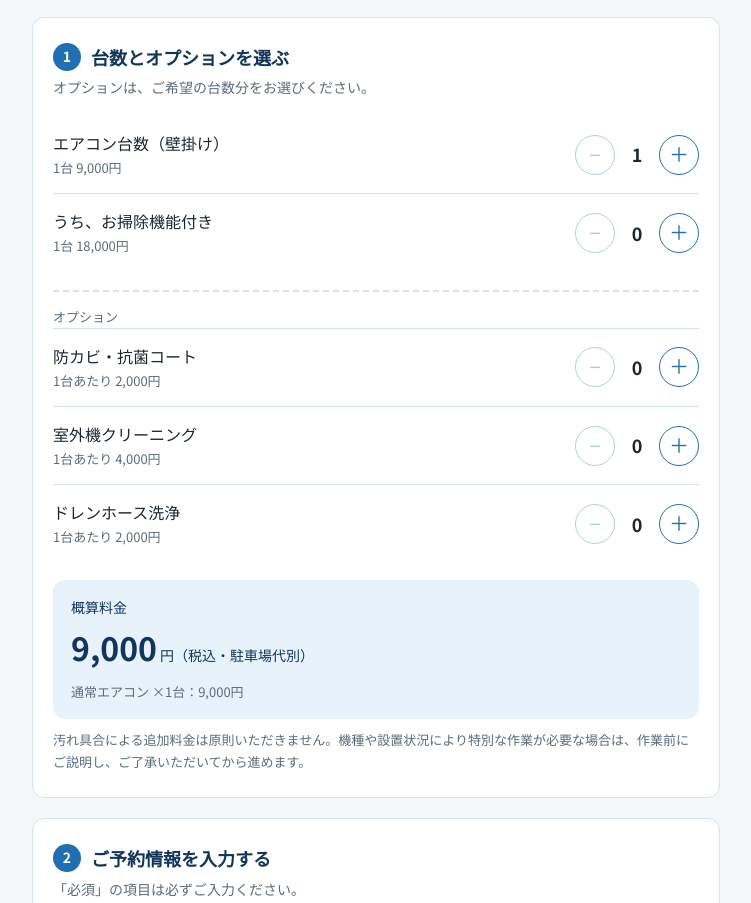
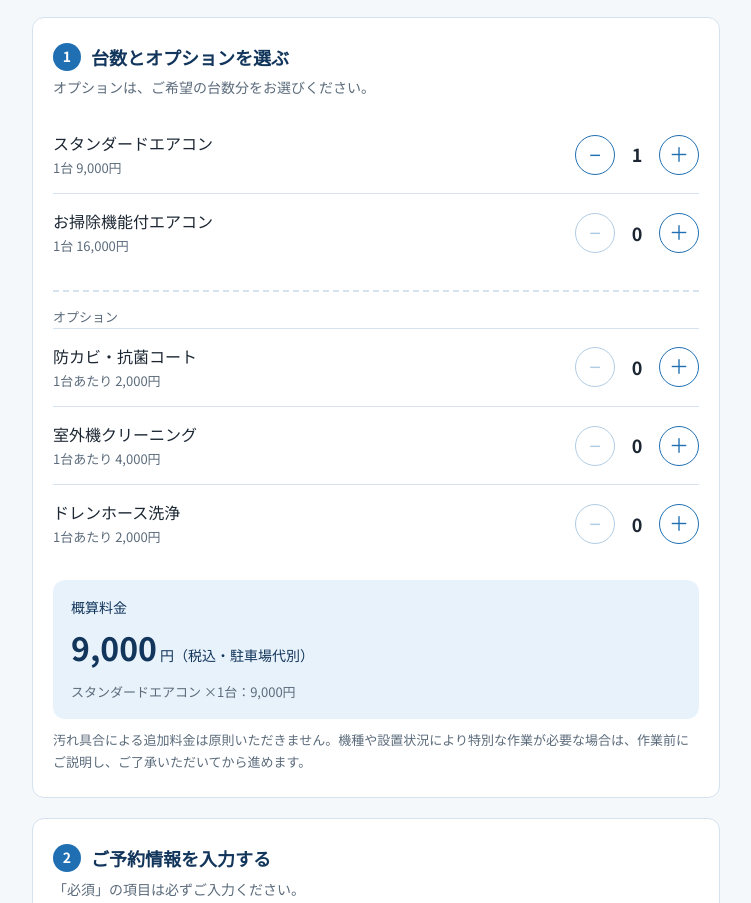
Before and after one commit to torex-p/my-page, a plain HTML site: page index.html in a window 1280 px wide. Shown: the part 280-1183 px from the top of the page, without its empty margins (264-1015 px from the left). Drawn offline with Linux system fonts and the light colour scheme.

Commit message:
台数をスタンダード／お掃除機能付に分け、料金を更新
- スタンダードエアコン 1台 9,000円
- お掃除機能付エアコン 1台 16,000円
- 台数が0台のときは送信できないようにした

Co-Authored-By: Claude Opus 5.5 <noreply@anthropic.com>
Claude-Session: https://claude.ai/code/session_01L5GeH59Gs4a8RxFxUqjYkt

```diff
--- a/index.html
+++ b/index.html
@@ -176,12 +176,12 @@
     <p class="sub">オプションは、ご希望の台数分をお選びください。</p>
 
     <div class="row">
-      <span class="name">エアコン台数（壁掛け）<span class="price" id="p-standard"></span></span>
-      <div class="stepper" data-key="units" data-min="1" data-max="10"></div>
+      <span class="name">スタンダードエアコン<span class="price" id="p-standard"></span></span>
+      <div class="stepper" data-key="standardUnits" data-min="0" data-max="10"></div>
     </div>
     <div class="row">
-      <span class="name">うち、お掃除機能付き<span class="price" id="p-auto"></span></span>
-      <div class="stepper" data-key="autoUnits" data-min="0" data-max="units"></div>
+      <span class="name">お掃除機能付エアコン<span class="price" id="p-auto"></span></span>
+      <div class="stepper" data-key="autoUnits" data-min="0" data-max="10"></div>
     </div>
 
     <p class="group-label">オプション</p>
@@ -348,8 +348,8 @@ const CONFIG = {
 
   // 料金（税込・円）※仮の金額です
   prices: {
-    standard: 9000,   // 通常の壁掛けエアコン 1台
-    auto:     18000,  // お掃除機能付き 1台
+    standard: 9000,   // スタンダードエアコン 1台
+    auto:     16000,  // お掃除機能付エアコン 1台
     antiMold: 2000,   // 防カビ・抗菌コート 1台あたり
     outdoor:  4000,   // 室外機クリーニング 1台あたり
     drain:    2000    // ドレンホース洗浄 1台あたり
@@ -360,8 +360,9 @@ const CONFIG = {
 };
 
 /* ---------- 台数・オプション ---------- */
-const state = { units: 1, autoUnits: 0, antiMold: 0, outdoor: 0, drain: 0 };
+const state = { standardUnits: 1, autoUnits: 0, antiMold: 0, outdoor: 0, drain: 0 };
 const yen = n => n.toLocaleString("ja-JP");
+const totalUnits = () => state.standardUnits + state.autoUnits;
 
 document.getElementById("p-standard").textContent = `1台 ${yen(CONFIG.prices.standard)}円`;
 document.getElementById("p-auto").textContent = `1台 ${yen(CONFIG.prices.auto)}円`;
@@ -383,16 +384,16 @@ steppers.forEach(el => {
 
 function limits(el) {
   const min = Number(el.dataset.min);
-  const max = el.dataset.max === "units" ? state.units : Number(el.dataset.max);
+  const max = el.dataset.max === "units" ? totalUnits() : Number(el.dataset.max);
   return { min, max };
 }
 
 function calc() {
   const p = CONFIG.prices;
-  const standardUnits = state.units - state.autoUnits;
+  const standardUnits = state.standardUnits;
   const lines = [];
-  if (standardUnits) lines.push([`通常エアコン ×${standardUnits}台`, standardUnits * p.standard]);
-  if (state.autoUnits) lines.push([`お掃除機能付き ×${state.autoUnits}台`, state.autoUnits * p.auto]);
+  if (standardUnits) lines.push([`スタンダードエアコン ×${standardUnits}台`, standardUnits * p.standard]);
+  if (state.autoUnits) lines.push([`お掃除機能付エアコン ×${state.autoUnits}台`, state.autoUnits * p.auto]);
   if (state.antiMold) lines.push([`防カビ・抗菌コート ×${state.antiMold}`, state.antiMold * p.antiMold]);
   if (state.outdoor) lines.push([`室外機クリーニング ×${state.outdoor}`, state.outdoor * p.outdoor]);
   if (state.drain) lines.push([`ドレンホース洗浄 ×${state.drain}`, state.drain * p.drain]);
@@ -417,8 +418,9 @@ function render() {
   });
   const { lines, total } = calc();
   document.getElementById("total").textContent = yen(total);
-  document.getElementById("breakdown").innerHTML =
-    lines.map(([label, v]) => `<li>${label}：${yen(v)}円</li>`).join("");
+  document.getElementById("breakdown").innerHTML = totalUnits() === 0
+    ? "<li>エアコンの台数を1台以上お選びください。</li>"
+    : lines.map(([label, v]) => `<li>${label}：${yen(v)}円</li>`).join("");
 }
 render();
 
@@ -484,6 +486,13 @@ form.addEventListener("submit", async e => {
   const errorBox = document.getElementById("formError");
   errorBox.hidden = true;
 
+  if (totalUnits() === 0) {
+    document.getElementById("s1").scrollIntoView({ behavior: "smooth", block: "start" });
+    errorBox.textContent = "エアコンの台数を1台以上お選びください。";
+    errorBox.hidden = false;
+    return;
+  }
+
   const fields = [...form.querySelectorAll("[data-required]")];
   const bad = fields.filter(f => !checkField(f));
   if (bad.length) {
@@ -505,7 +514,7 @@ form.addEventListener("submit", async e => {
     payment: fd.get("payment"), parking: fd.get("parking"),
     extra: fd.getAll("extra").join("、"),
     note: fd.get("note"), referral: fd.get("referral"),
-    units: state.units, autoUnits: state.autoUnits,
+    units: totalUnits(), autoUnits: state.autoUnits,
     antiMold: state.antiMold, outdoor: state.outdoor, drain: state.drain,
     breakdown: lines.map(([l, v]) => `${l}：${yen(v)}円`).join(" / "),
     total
```
Also changed, not shown: 1 other file.
